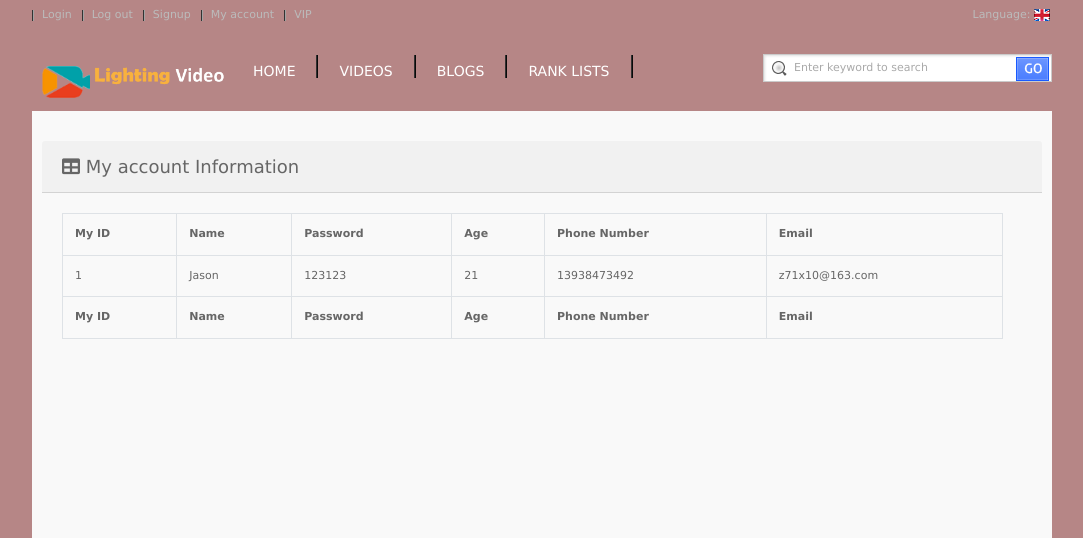
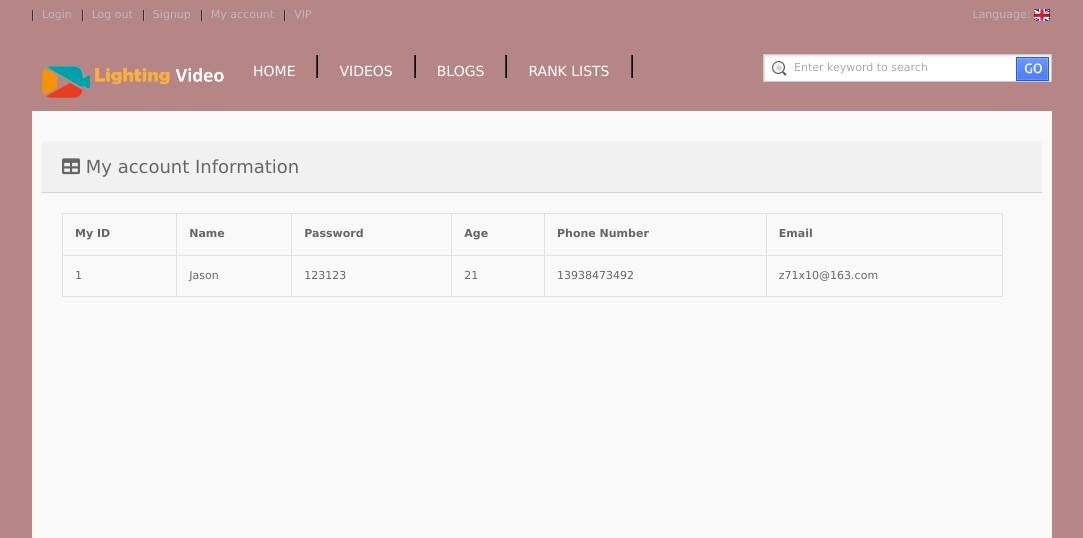
Before and after one commit to CarlWangShuLin/LightingVedio, a PHP site: page /myaccount/account.php in a window 1280 px wide. Shown: the top 538 px of the page, without its empty margins (98-1181 px from the left). Run offline with PHP 8.4, Linux system fonts and the light colour scheme; a user stored in the database is signed in; data comes from the database, SQL or seed files in the repository; a stand-in replaces the project's code that opens the database connection.

Commit message:
Update myaccount_table.php

```diff
--- a/includes/myaccount_table.php
+++ b/includes/myaccount_table.php
@@ -28,16 +28,6 @@
                <th>Email</th>
              </tr>
            </thead>
-           <tfoot>
-             <tr>
-               <th>My ID</th>
-               <th>Name</th>
-               <th>Password</th>
-               <th>Age</th>
-               <th>Phone Number</th>
-               <th>Email</th>
-             </tr>
-           </tfoot>
            <tbody>
 
              <?php
```
